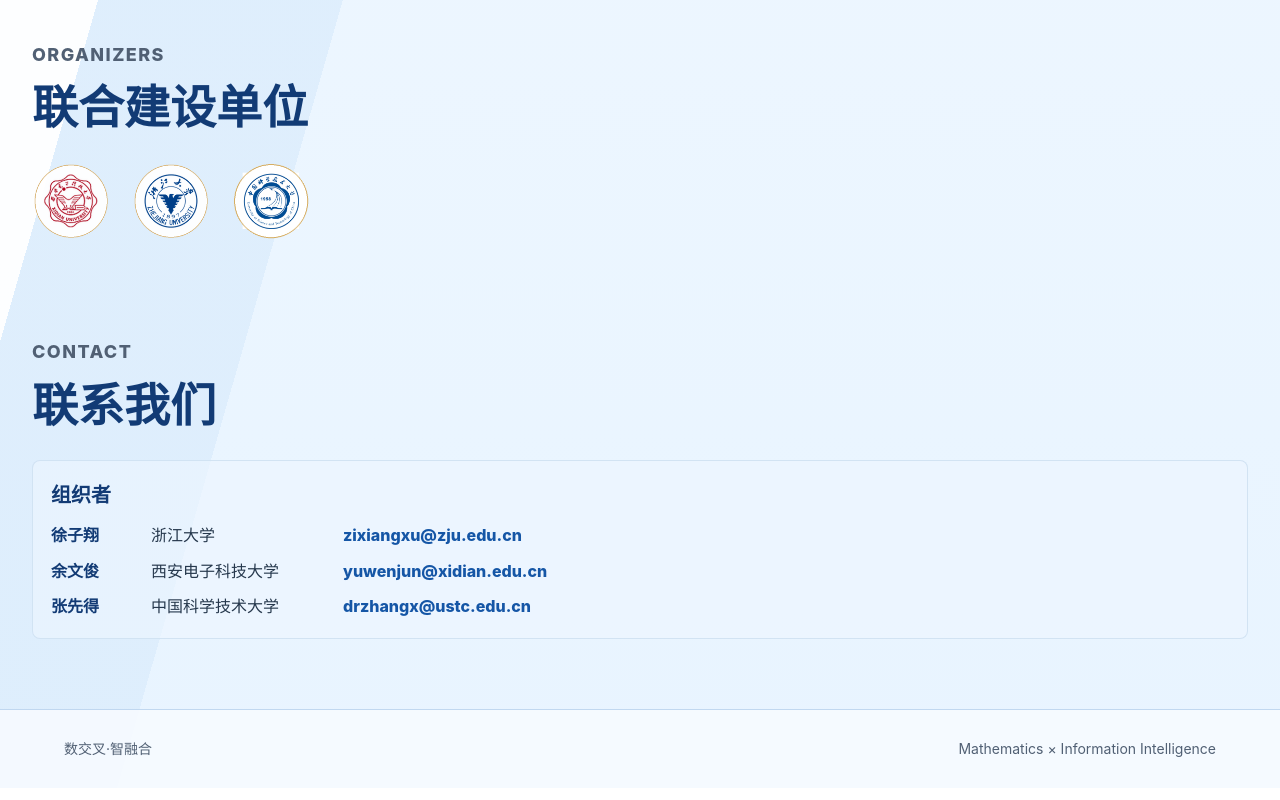
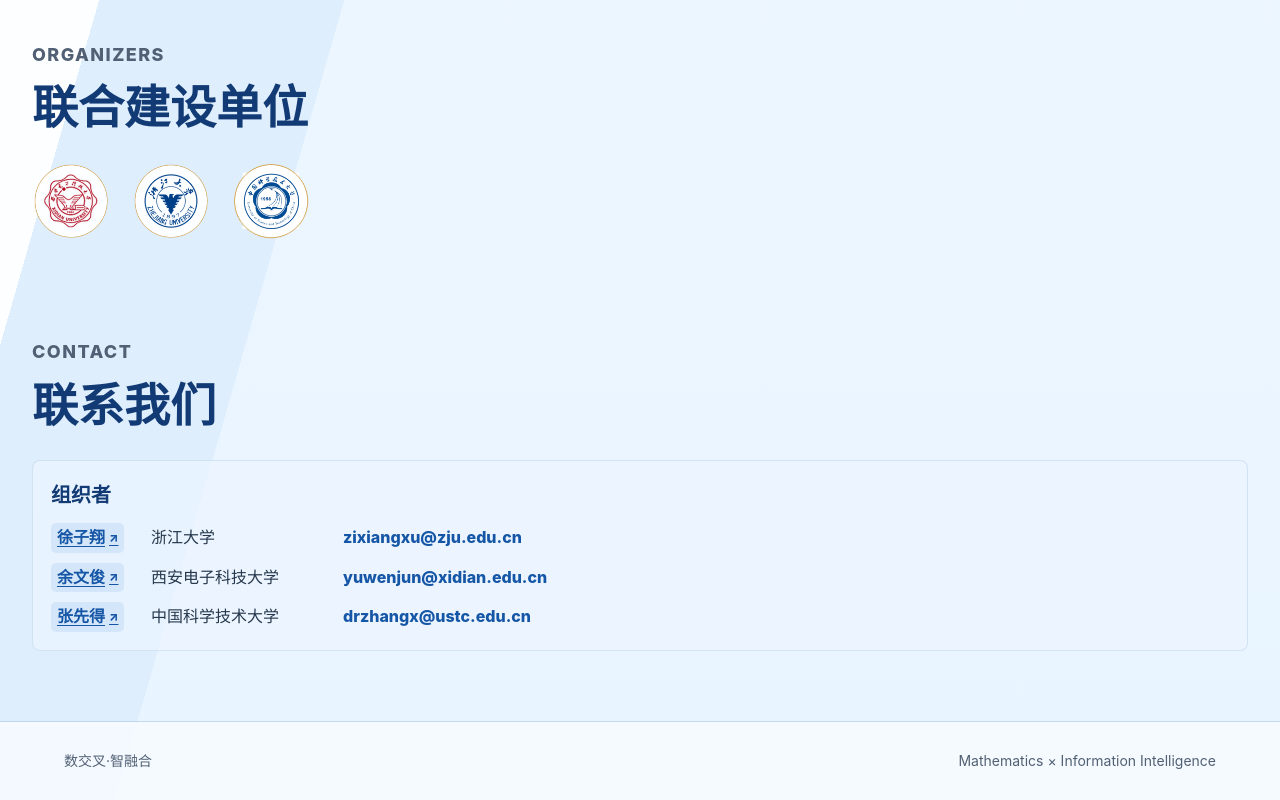
Before and after one commit to xidian-zju-ustc/test-math-info-intelligence, a plain HTML site: page index.html in a window 1280 px wide. Shown: the part 1864-2664 px from the top of the page. Drawn offline with Linux system fonts and the light colour scheme.

Commit message:
Add files via upload

```diff
--- a/index.html
+++ b/index.html
@@ -153,9 +153,9 @@
       <div class="organizer-card">
         <h3>组织者</h3>
         <ul class="organizer-list">
-          <li><strong>徐子翔</strong><span>浙江大学</span><a href="mailto:zixiangxu@zju.edu.cn">zixiangxu@zju.edu.cn</a></li>
-          <li><strong>余文俊</strong><span>西安电子科技大学</span><a href="mailto:yuwenjun@xidian.edu.cn">yuwenjun@xidian.edu.cn</a></li>
-          <li><strong>张先得</strong><span>中国科学技术大学</span><a href="mailto:drzhangx@ustc.edu.cn">drzhangx@ustc.edu.cn</a></li>
+          <li><strong><a class="person-link" href="https://zjwyz.github.io/zixiangxu/index.html" target="_blank" rel="noopener">徐子翔</a></strong><span>浙江大学</span><a href="mailto:zixiangxu@zju.edu.cn">zixiangxu@zju.edu.cn</a></li>
+          <li><strong><a class="person-link" href="https://xidian-zju-ustc.github.io/wenjunyu-homepage/" target="_blank" rel="noopener">余文俊</a></strong><span>西安电子科技大学</span><a href="mailto:yuwenjun@xidian.edu.cn">yuwenjun@xidian.edu.cn</a></li>
+          <li><strong><a class="person-link" href="http://staff.ustc.edu.cn/~drzhangx/" target="_blank" rel="noopener">张先得</a></strong><span>中国科学技术大学</span><a href="mailto:drzhangx@ustc.edu.cn">drzhangx@ustc.edu.cn</a></li>
         </ul>
       </div>
     </section>
--- a/styles.css
+++ b/styles.css
@@ -397,6 +397,31 @@ p {
 
 .organizer-list strong {
   color: #123b75;
+}
+
+.organizer-list .person-link {
+  display: inline-flex;
+  align-items: center;
+  gap: 4px;
+  padding: 2px 6px;
+  border-radius: 5px;
+  color: var(--blue);
+  text-decoration: underline;
+  text-underline-offset: 3px;
+  background: rgba(40, 116, 200, 0.1);
+}
+
+.organizer-list .person-link::after {
+  content: "↗";
+  font-size: 12px;
+  line-height: 1;
+}
+
+.organizer-list .person-link:hover,
+.organizer-list .person-link:focus-visible {
+  color: #fff;
+  background: var(--blue);
+  outline: none;
 }
 
 .organizer-list a {
```
